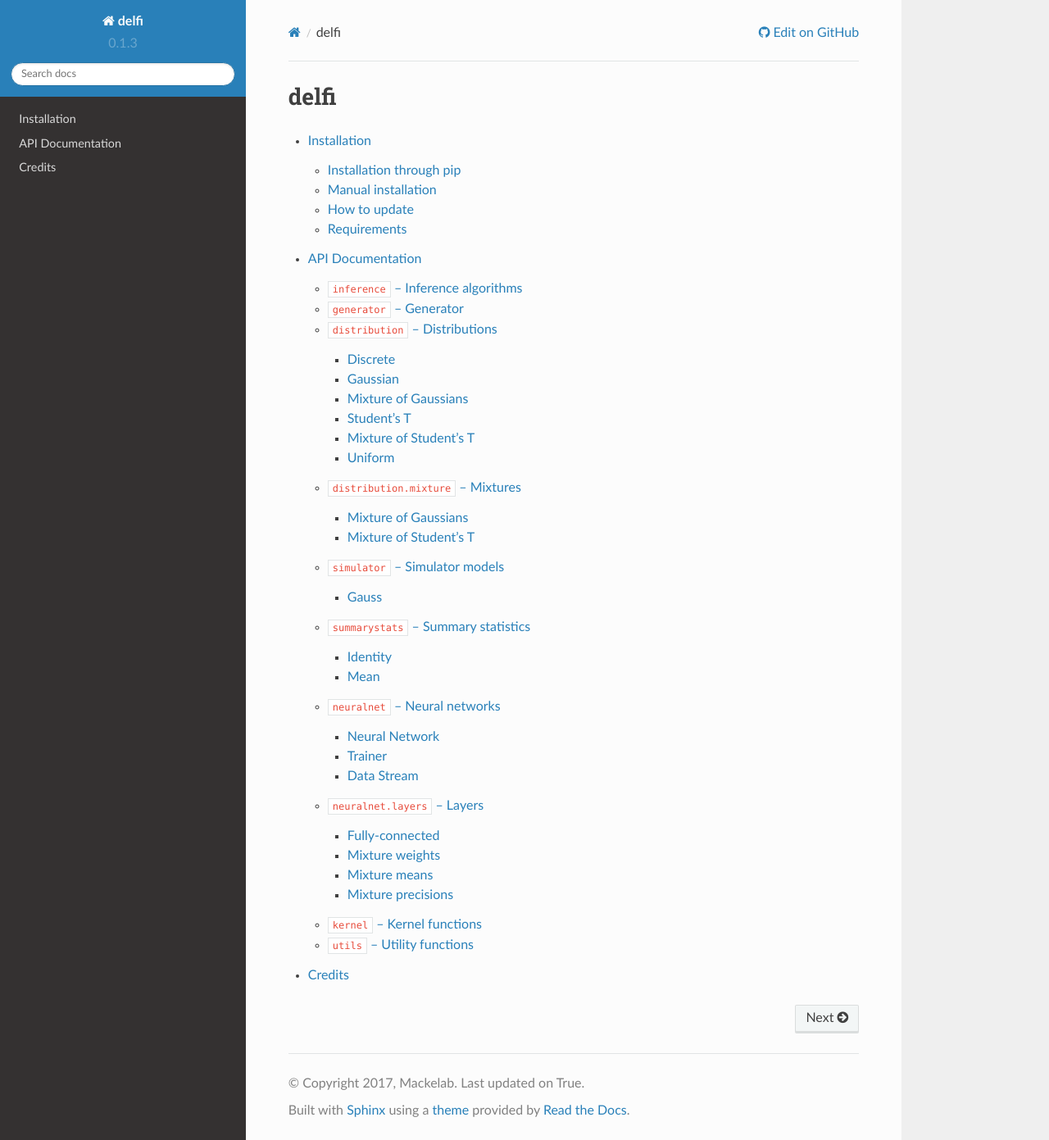
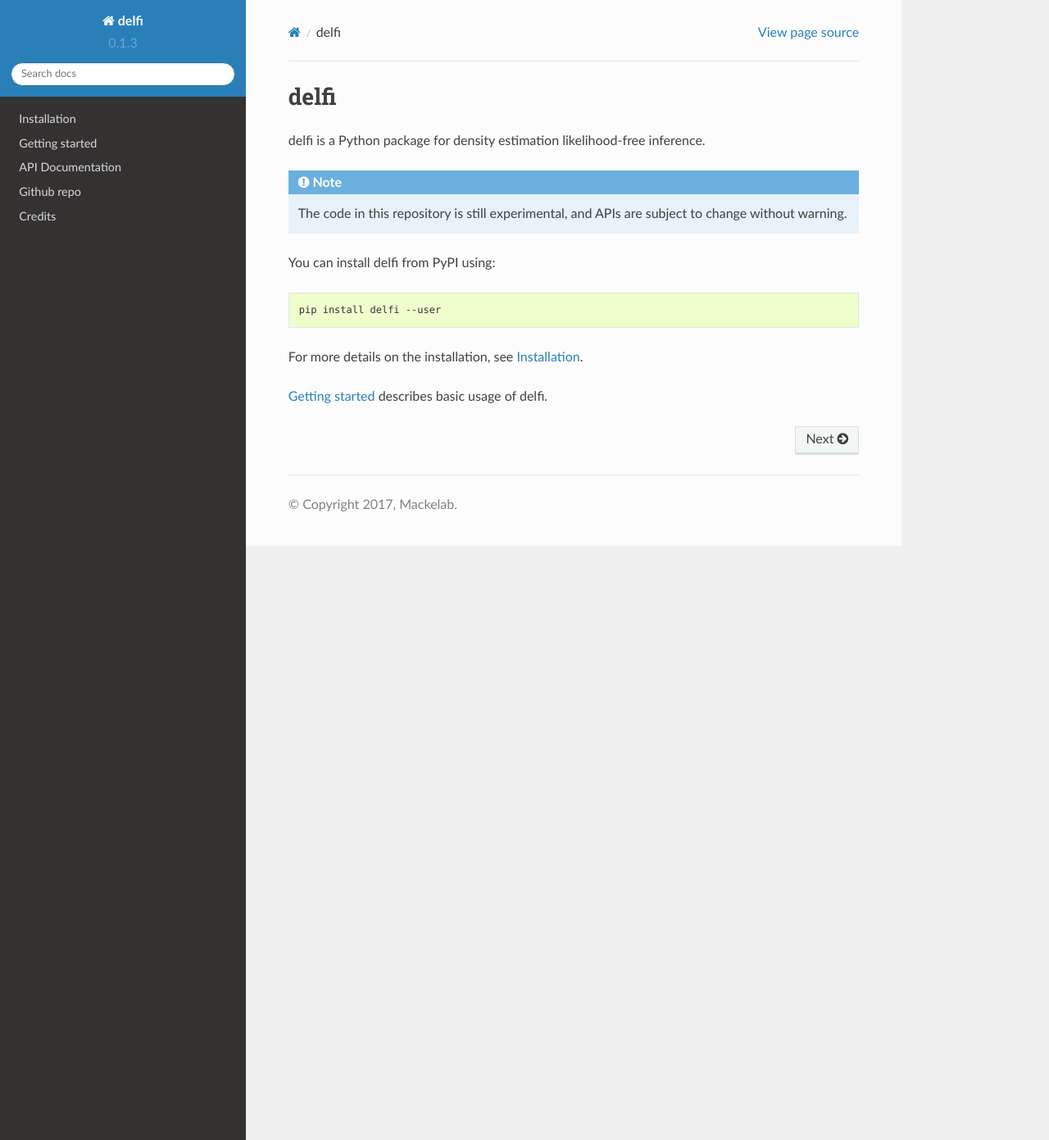
Before and after one commit to ppjgoncalves/delfi-2, a Sphinx documentation site: the page built from docs/index.rst, in a window 1280 px wide and 1391 px high. Shown: the whole window at 82% size. Built offline with Sphinx 7.4.7 and the Read the Docs theme 2.0.0, drawn with Linux system fonts in a browser that asks for light colours.

Commit message:
quickstart

```diff
--- a/docs/conf.py
+++ b/docs/conf.py
@@ -19,7 +19,8 @@ exec(open('../delfi/version.py').read())
 # If extensions (or modules to document with autodoc) are in another directory,
 # add these directories to sys.path here. If the directory is relative to the
 # documentation root, use os.path.abspath to make it absolute, like shown here.
-sys.path.append(os.path.abspath('../'))
+sys.path.insert(0, os.path.abspath("../"))
+
 
 # -- General configuration ------------------------------------------------
 
@@ -173,7 +174,7 @@ html_static_path = ['_static']
 # html_show_sourcelink = True
 
 # If true, "Created using Sphinx" is shown in the HTML footer. Default is True.
-# html_show_sphinx = True
+html_show_sphinx = False
 
 # If true, "(C) Copyright ..." is shown in the HTML footer. Default is True.
 # html_show_copyright = True
@@ -191,8 +192,8 @@ htmlhelp_basename = 'delfidoc'
 
 # Additional options
 html_context = {
-    "display_github": True,
-    "last_updated": True,
+    "display_github": False,
+    "last_updated": False,
     "commit": False
 }
 github_user = 'mackelab'
--- a/docs/index.rst
+++ b/docs/index.rst
@@ -1,9 +1,29 @@
 delfi
 =====
 
+delfi is a Python package for density estimation likelihood-free inference.
+
+.. note:: The code in this repository is still experimental, and APIs are subject to change without warning.
+
+You can install delfi from PyPI using:
+
+.. code-block:: console
+
+    pip install delfi --user
+
+For more details on the installation, see :doc:`installation`.
+
+:doc:`notebooks/quickstart` describes basic usage of delfi.
+
+
+
+
 .. toctree::
+  :hidden:
   :maxdepth: 3
 
   installation.rst
+  notebooks/quickstart
   api.rst
+  Github repo <https://github.com/mackelab/delfi>
   credits.rst
--- a/docs/installation.rst
+++ b/docs/installation.rst
@@ -51,6 +51,6 @@ If you installed by cloning the repository, pull from upstream. Re-execute the i
 Requirements
 ------------
 
-The installation requirements are specified in setup.py. Installing delfi as described above, will automatically take care of the requirements.
+Installing delfi as described above, will automatically take care of the requirements.
 
-Core dependencies are theano and lasagne. For lasagne, delfi relies on the development version of lasagne (0.2dev) rather than the stable version (0.1) that is available through pip.
+The installation requirements are specified in setup.py. Core dependencies are theano and lasagne. For lasagne, delfi relies on the development version of lasagne (0.2dev) rather than the stable version (0.1) that is available through pip.
```
Also changed, not shown: docs/notebooks/quickstart.ipynb (added).
